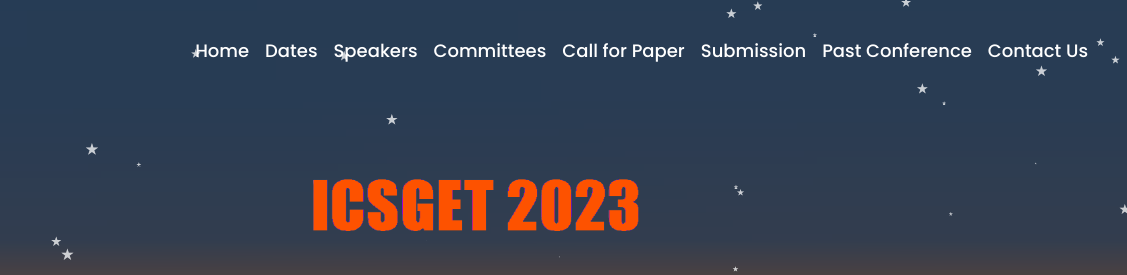
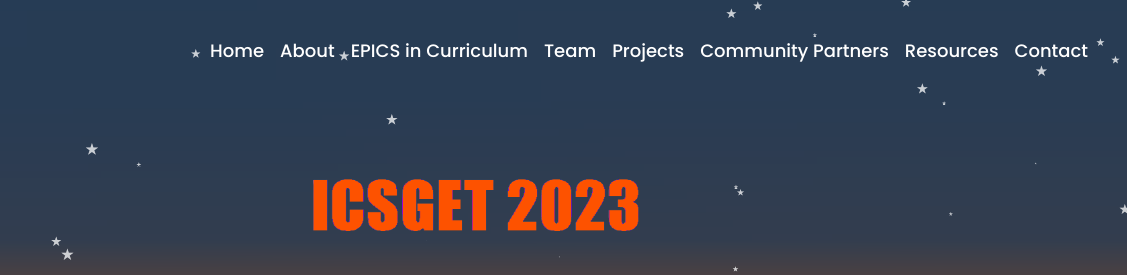
Before and after one commit to sravivarmanvce/epics, a plain HTML site: page index.html in a window 1280 px wide. Shown: the top 275 px of the page, 153-1280 px from the left. Drawn offline with nearby package versions, Linux system fonts and the light colour scheme.

Commit message:
Update index.html

```diff
--- a/index.html
+++ b/index.html
@@ -66,25 +66,25 @@
                 <a class="nav-link" href="#home">Home</a>
               </li>
 			  <li class="nav-item">
-                <a class="nav-link" href="#dates">Dates</a>
+                <a class="nav-link" href="#about">About</a>
               </li>
 			  <li class="nav-item">
-                <a class="nav-link" href="#speakers">Speakers</a>
+                <a class="nav-link" href="#curriculum">EPICS in Curriculum</a>
               </li>
               <li class="nav-item">
-                  <a class="nav-link" href="committees.html">Committees</a>
+                  <a class="nav-link" href="team.html">Team</a>
               </li>
 			  <li class="nav-item">
-                <a class="nav-link" href="callforpaper.html">Call for Paper</a>
+                <a class="nav-link" href="projects.html">Projects</a>
               </li>
 			  <li class="nav-item">
-                <a class="nav-link" href="submission.html">Submission</a>
+                <a class="nav-link" href="community.html">Community Partners</a>
               </li>
               <li class="nav-item">
-                <a class="nav-link" href="https://icsget.com/2022/index.html" target="_blank">Past Conference</a>
+                <a class="nav-link" href="https://icsget.com/2022/index.html" target="_blank">Resources</a>
               </li>
 			  <li class="nav-item">
-                <a class="nav-link" href="#contactus">Contact Us</a>
+                <a class="nav-link" href="#contactus">Contact</a>
               </li>
               <!-- <li class="nav-item">
                   <a class="nav-link" href="#contactus">Contact Us</a>
```
